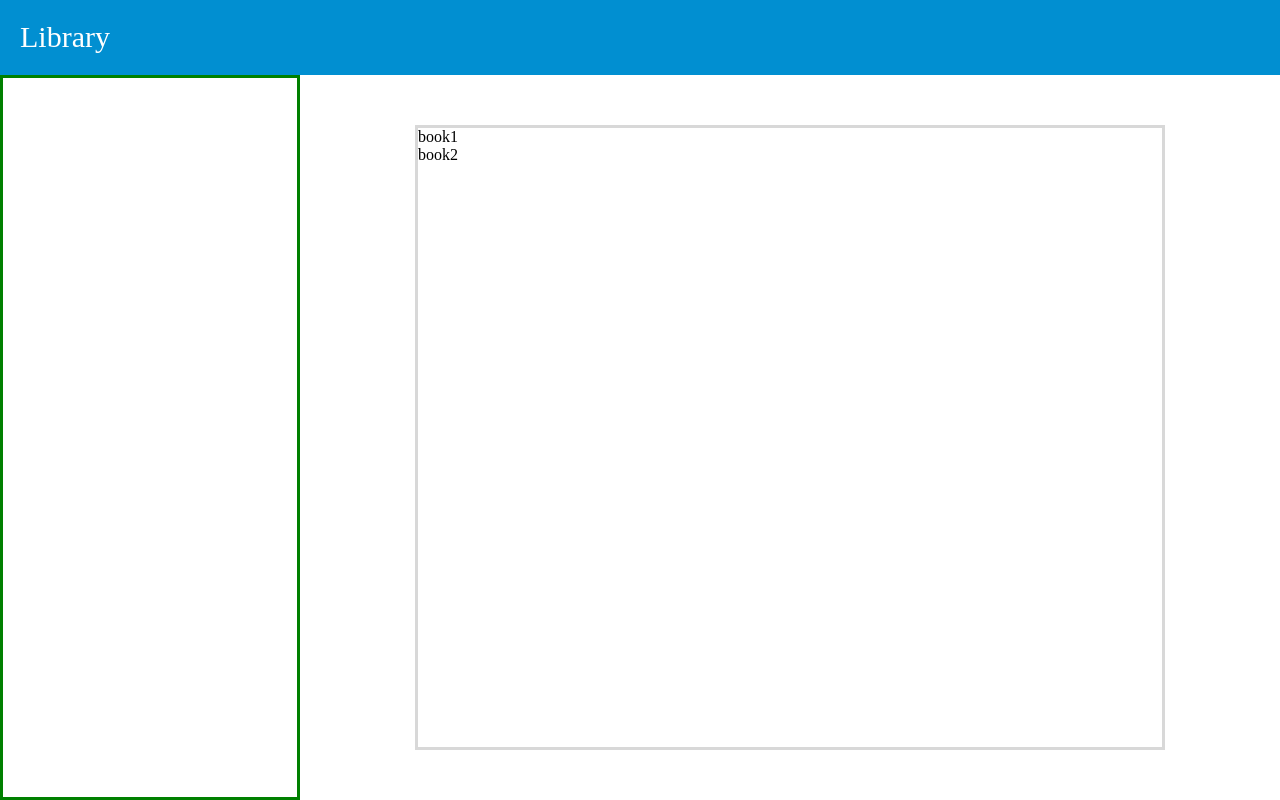
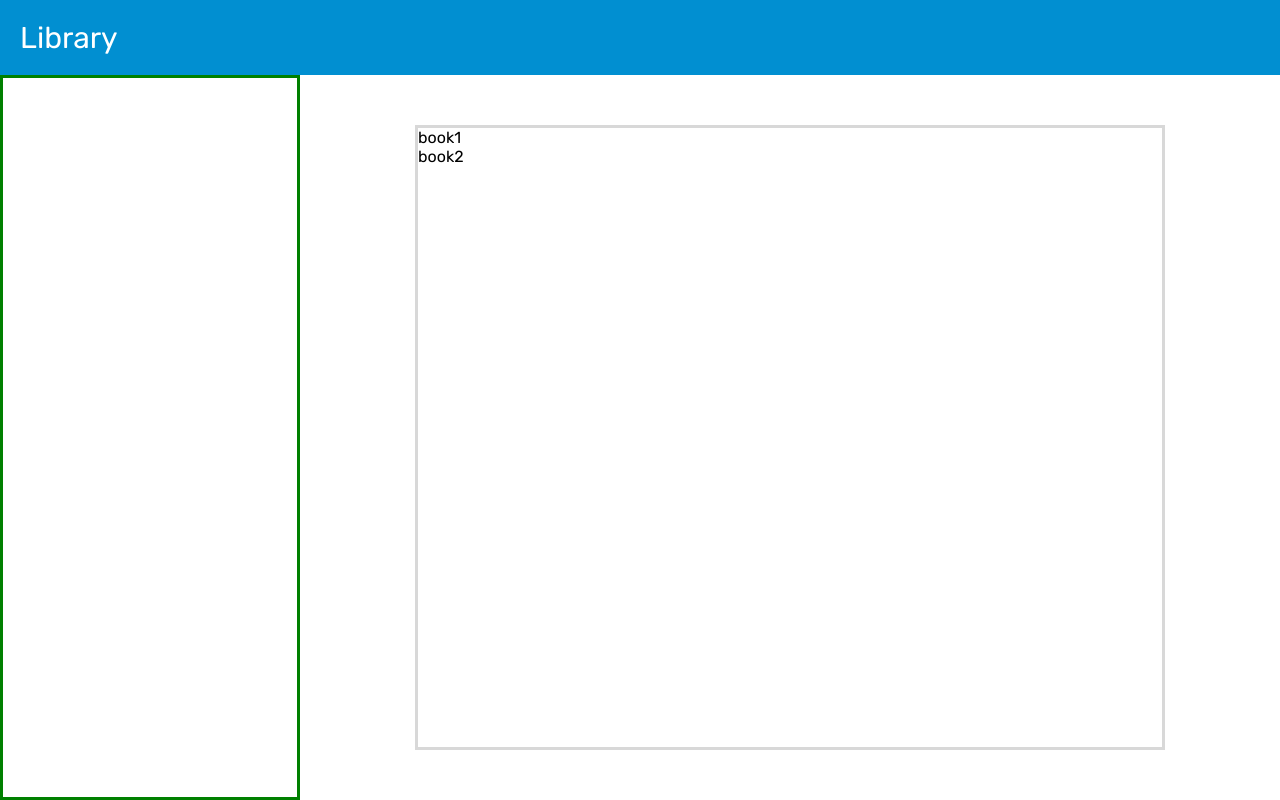
Before and after one commit to pykm05/Projects, a plain HTML site: page JS/Library/index.html in a window 1280 px wide. Drawn offline with Linux system fonts and the light colour scheme.

Commit message:
added Rubik font

```diff
--- a/JS/Library/index.html
+++ b/JS/Library/index.html
@@ -4,6 +4,9 @@
   <meta charset="UTF-8">
   <meta name="viewport" content="width=device-width, initial-scale=1.0">
   <title>Document</title>
+  <link rel="preconnect" href="https://fonts.googleapis.com">
+  <link rel="preconnect" href="https://fonts.gstatic.com" crossorigin>
+  <link href="https://fonts.googleapis.com/css2?family=Rubik:ital,wght@0,300..900;1,300..900&display=swap" rel="stylesheet">
   <link rel="stylesheet" href="style.css">
   <link rel="stylesheet" href="theme.css">
   <script src="script.js"></script>
--- a/JS/Library/style.css
+++ b/JS/Library/style.css
@@ -7,6 +7,7 @@
 body {
   width: 100vw;
   height: 100vh;
+  font-family: "Rubik";
   display: grid;
   grid-template: 75px 1fr / 300px 1fr;
   grid-template-areas:
```
